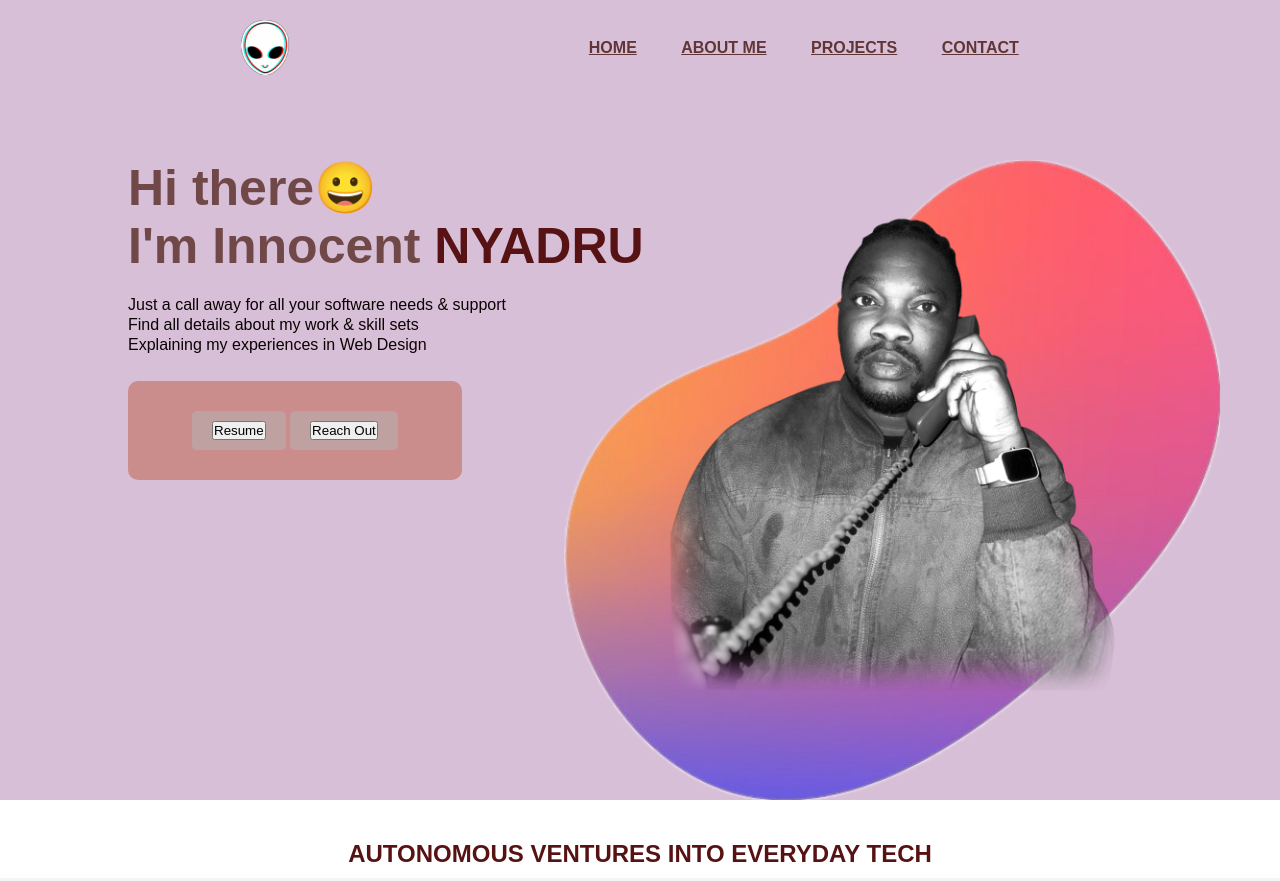
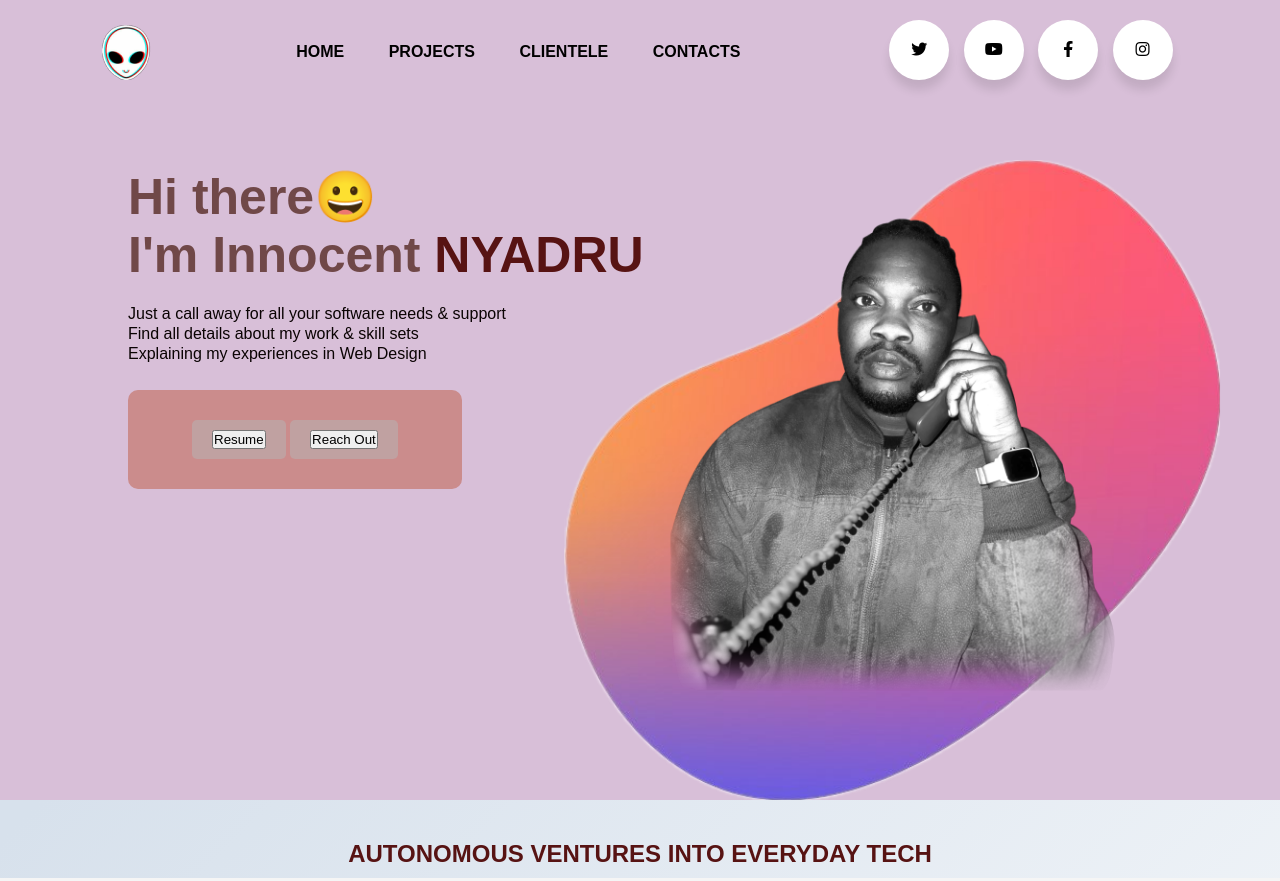
Before and after one commit to JacquesInnocent/Bootcamp3, a plain HTML site: page index.html in a window 1280 px wide. Shown: the top 881 px of the page. Drawn offline with Linux system fonts and the light colour scheme.

Commit message:
Social media icons & Menu items

```diff
--- a/css/style.css
+++ b/css/style.css
@@ -231,5 +231,52 @@ footer {
 }
 hr {
     height: 2vh;
-    background-color: rgb(111, 97, 79);
+    min-width: max-content;
+    background-color: rgb(178, 138, 85);
 }
+
+/* Section for the social media wrapper at head section */
+
+@import url('https://fonts.googleapis.com/css?family=Poppins:400,500,600,700&display=swap');
+*{
+    margin: 0;
+    padding: 0;
+    box-sizing: border-box;
+    font-family: sans-serif;
+}
+html,body{
+    display: grid;
+    height: 100%;
+    width: 100%;
+    place-items: center;
+    background: linear-gradient(315deg, #ffffff 0%, #d7e1ec 74%);
+  }
+  .wrapper .button{
+    display: inline-block;
+    height: 60px;
+    width: 60px;
+    float: none;
+    margin: 0 5px;
+    overflow: hidden;
+    background: #fff;
+    border-radius: 50px;
+    cursor: pointer;
+    box-shadow: 0px 10px 10px rgba(0,0,0,0.1);
+
+  }
+
+  .wrapper .button .icon{
+    display: inline-block;
+    height: 40px;
+    width: 40px;
+    align-content: center;
+    text-align: center;
+    border-radius: 50px;
+    box-sizing: border-box;
+    line-height: 60px;
+
+  }
+  .wrapper .button:hover {
+    height: 50px;
+    width: 50px;
+  }
--- a/index.html
+++ b/index.html
@@ -6,6 +6,7 @@
     <title>Portfolio</title>
     <link rel="stylesheet" href="css/style.css">
     <link rel="icon" type="image/png" href="images/logo.png"/>
+    <link rel="stylesheet" href="https://cdnjs.cloudflare.com/ajax/libs/font-awesome/5.15.3/css/all.min.css"/>
 
 </head>
 <body>
@@ -13,11 +14,38 @@
         <nav>
             <img src="images/logo.png" alt="">
             <ul>
-                <li><a href="#">HOME</a></li>
-                <li><a href="#">ABOUT ME</a></li>
-                <li><a href="#">PROJECTS</a></li>
-                <li><a href="#">CONTACT</a></li>
+                <li>HOME</li>
+                <li>PROJECTS</li>
+                <li>CLIENTELE</li>
+                <li>CONTACTS</li>
             </ul>
+            <div class="wrapper">
+                <div class="button">
+                    <div class="icon">
+                        <i class="fab fa-twitter"></i>
+                    </div>
+                </div>
+
+                <div class="button">
+                    <div class="icon">
+                        <i class="fab fa-youtube"></i>
+                    </div>
+                </div>
+
+                <div class="button">
+                    <div class="icon">
+                        <i class="fab fa-facebook-f"></i>
+                    </div>
+                </div>
+
+                <div class="button">
+                    <div class="icon">
+                        <i class="fab fa-instagram"><a href="https://www.instagram.com/j.innocent_official/"></a></i>
+                    </div>
+                </div>
+
+            </div>
+
         </nav>
 
             <div class="myself">
```
